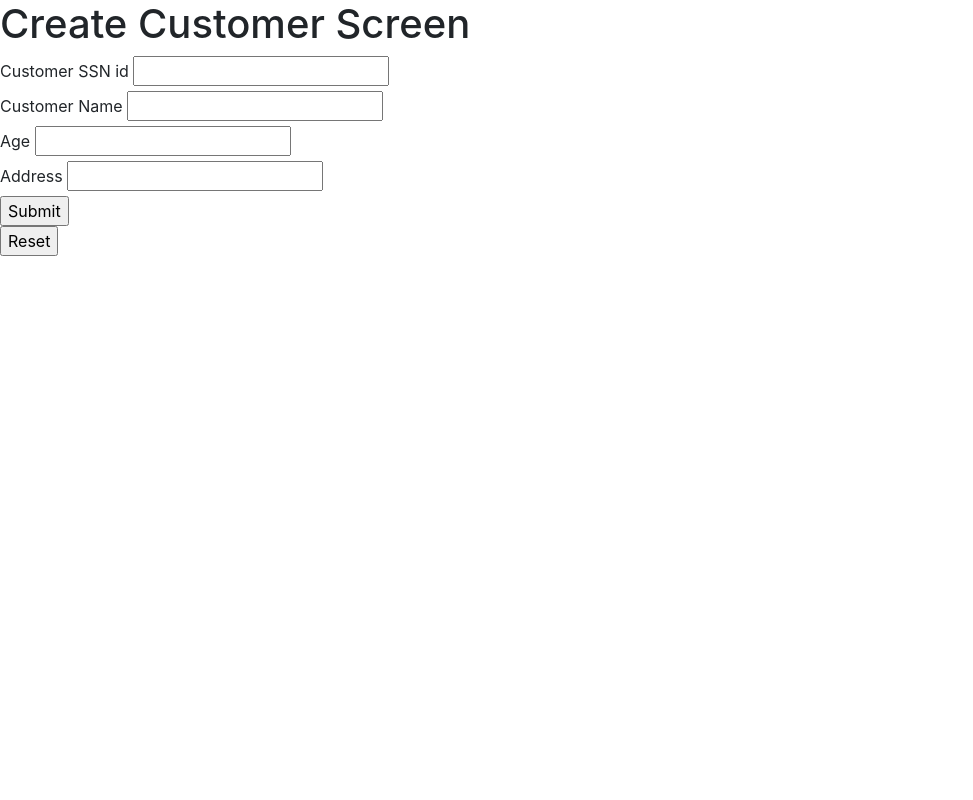
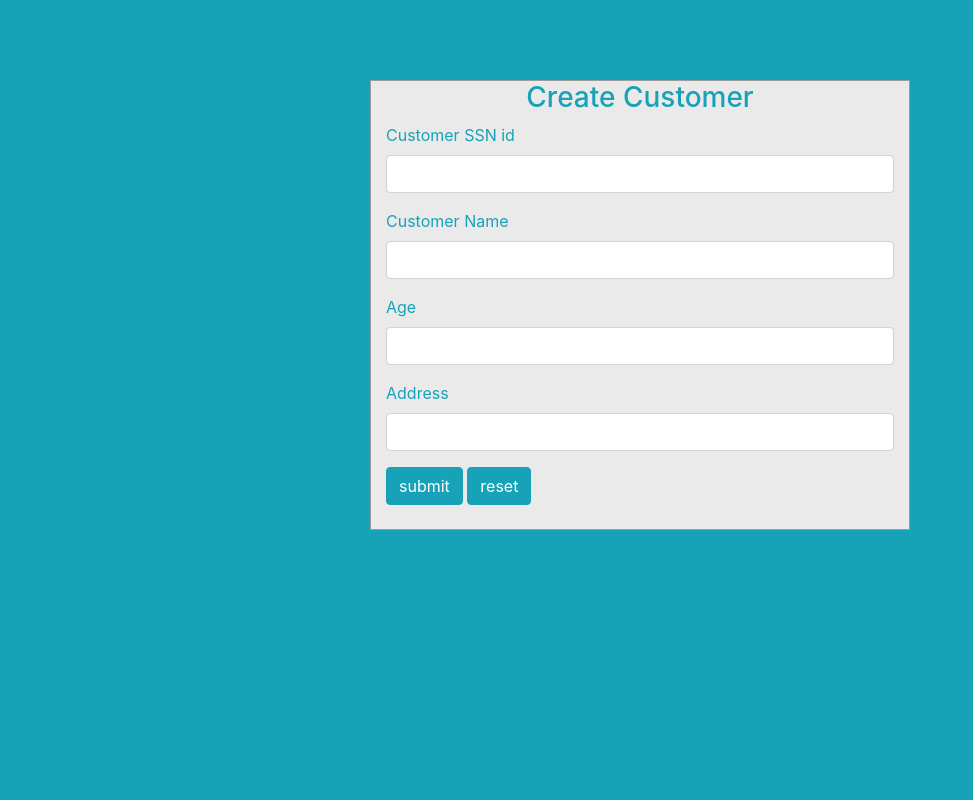
Before and after one commit to AgileCaseStudy/agile, a Flask app: template templates/create-customer.html in a window 1280 px wide. Shown: the whole page, without its empty margins (0-973 px from the left). Run offline with Flask 2, Linux system fonts and the light colour scheme; the template is opened without the code that fills it, so the values that code supplies are empty; some libraries are stand-ins or nearby versions.

Commit message:
Update create-customer.html

```diff
--- a/templates/create-customer.html
+++ b/templates/create-customer.html
@@ -2,34 +2,46 @@
 <html>
 <title> Create Customer</title>
 <head>
-	<h1>Create Customer Screen</h1>
-	<link rel="stylesheet" href="createcustomerstyle.css">
+	<link rel="stylesheet" type="text/css" href="{{ url_for('static', filename='createcustomerstyle.css') }}">
 
 	<!-- Bootstrap CSS -->
 	<link rel="stylesheet" href="https://stackpath.bootstrapcdn.com/bootstrap/4.5.0/css/bootstrap.min.css" integrity="sha384-9aIt2nRpC12Uk9gS9baDl411NQApFmC26EwAOH8WgZl5MYYxFfc+NcPb1dKGj7Sk" crossorigin="anonymous">
 
 </head>
-<body>
-
-<form action="create-customer" method="post">
-	<label for="id">Customer SSN id</label>
-	<input type="text" name="id" value="" required>
-	<br>
-	<label for="name">Customer Name</label>
-	<input type="text" name="name" value="" required>
-	<br>
-	<label for="age">Age</label>
-	<input type="text" name="age" value="" required>
-	<br>
-	<label for="Address">Address</label>
-	<input type="text" name="ID" value="" required>
-	<br>
-	<input type="submit" value="Submit">
-</form>
-
-<form action="create-customer" method="post">
-	<input type="submit" value="Reset">
-</form>
+<body id="b">
+    <div id="register">
+        <div class="container">
+            <div id="register-row" class="row justify-content-center align-items-center">
+                <div id="register-column" class="col-md-6">
+                    <div id="register-box" class="col-md-12">
+                        <form class="form" action="create-customer" method="post">
+                                <h3 class="text-center text-info">Create Customer</h3>
+                                <div class="form-group">
+                                    <label for="id" class="text-info">Customer SSN id</label>
+                                    <input type="text" name="id" value="" class="form-control"  required>
+                                </div>
+                                <div class="form-group">
+                                    <label for="name" class="text-info">Customer Name</label>
+                                    <input type="text" name="name" class="form-control" value="" required>
+                                </div>
+                                <div class="form-group">
+                                    <label for="age" class="text-info">Age</label>
+                                    <input type="text" name="age" class="form-control" value="" required>
+                                </div>
+                                <div class="form-group">
+                                    <label for="Address" class="text-info">Address</label>
+                                    <input type="text" name="ID" class="form-control" value="" required>
+                                </div>
+                                <div class="form-group" class="text-info row" >
+                                    <input type="submit" name="submit" class="btn btn-info btn-md" value="submit"><span>
+                                    <input type="reset" name="reset" class="btn btn-info btn-md" value="reset"><span>
+                                </div>
+                        </form>
+                    </div>
+                </div>
+            </div>
+        </div>
+    </div>
 
 
 <!-- Bootstrap jQuery, Popper.js, and our own JavaScript plugins-->
```
